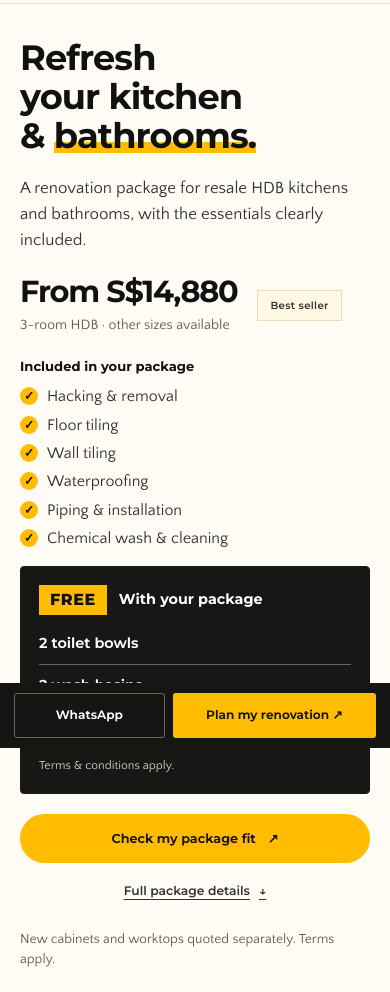
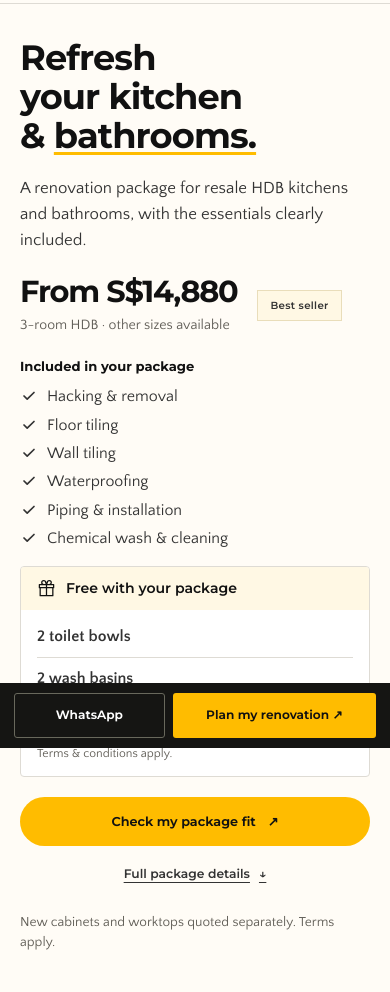
Before and after one commit to jianwongdesign/style-space-review, a plain HTML site: page index.html in a window 390 px wide. Shown: the part 96-1088 px from the top of the page. Drawn offline with Linux system fonts and the light colour scheme.

Commit message:
Refine complimentary offer styling and headline emphasis

```diff
--- a/assets/styles.css
+++ b/assets/styles.css
@@ -16,22 +16,23 @@
 
 /* The opening offer: short hook, visible scope and one primary next step. */
 .hero-copy h1{font-size:clamp(2.2rem,3.5vw,3.7rem)}
+.hero-copy .mark{background:none;text-decoration-line:underline;text-decoration-color:var(--gold);text-decoration-thickness:.075em;text-underline-offset:.12em;text-decoration-skip-ink:none}
 .hero-copy>.lead{font-size:1.08rem;max-width:44ch}
 .hero-offer-summary{margin:22px 0 16px}
 .hero-offer-summary h2{font-size:.82rem;letter-spacing:0;margin-bottom:12px}
 .hero-included-list{list-style:none;display:grid;grid-template-columns:repeat(2,minmax(0,1fr));grid-auto-rows:1fr;gap:9px 18px;padding:0;margin:0;font-size:1rem;line-height:1.4}
 .hero-included-list li{display:grid;grid-template-columns:18px minmax(0,1fr);align-items:start;gap:9px}
-.hero-included-list li::before{content:'✓';display:grid;place-items:center;width:18px;height:18px;margin-top:2px;border-radius:50%;background:var(--gold);font:bold .75rem/1 Montserrat,sans-serif;color:var(--ink)}
-.hero-gift{background:#171715;color:white;border:1px solid #171715;border-radius:4px;padding:20px 22px;margin-bottom:24px;line-height:1.45}
-.hero-gift-heading{display:flex;align-items:center;gap:12px;margin-bottom:18px}
-.free-badge{display:inline-block;background:var(--gold);color:var(--ink);padding:7px 11px;font:800 1rem/1 Montserrat,sans-serif;letter-spacing:.035em}
-.hero-gift-heading h2{color:white;font-size:.9rem;letter-spacing:0;line-height:1.4}
-.free-items{list-style:none;margin:0;padding:0;display:grid;grid-template-columns:repeat(3,minmax(0,1fr));gap:0}
+.hero-included-list li::before{content:'';display:block;width:18px;height:18px;margin-top:2px;background:url('./img/check.svg') center/18px 18px no-repeat}
+.hero-gift{background:white;color:var(--text);border:1px solid var(--line);border-radius:4px;overflow:hidden;margin-bottom:24px;line-height:1.45}
+.hero-gift-heading{display:flex;align-items:center;gap:10px;background:var(--tint);padding:12px 18px}
+.hero-gift-heading svg{width:19px;height:19px;flex-shrink:0;color:var(--ink)}
+.hero-gift-heading h2{color:var(--ink);font-size:.88rem;font-weight:600;letter-spacing:0;line-height:1.4;text-wrap:initial}
+.free-items{list-style:none;margin:0;padding:18px 0 12px;display:grid;grid-template-columns:repeat(3,minmax(0,1fr));gap:0}
 .free-items.two-items{grid-template-columns:repeat(2,minmax(0,1fr))}
-.free-items li{display:flex;align-items:center;justify-content:center;text-align:center;min-height:44px;padding:0 12px;font:650 .88rem/1.5 Montserrat,sans-serif}
-.free-items li+li{border-left:1px solid #67675f}
-.hero-gift .gift-terms{margin:16px 0 0;font-size:.76rem;color:#d0cec5}
-.gift.is-free{background:var(--gold);border-left:0;color:var(--ink);font-weight:700}
+.free-items li{display:flex;align-items:flex-start;justify-content:center;text-align:center;padding:0 14px;font-size:1rem;font-weight:700;line-height:1.4}
+.free-items li+li{border-left:1px solid var(--line)}
+.hero-gift .gift-terms{margin:0;padding:0 18px 14px;font-size:.76rem;color:var(--muted)}
+.gift.is-free{background:var(--tint);border:1px solid #e8dfc5;border-radius:4px;color:var(--text);font-weight:400}
 .hero-detail-link{display:inline-flex;align-items:center;gap:9px;min-height:44px;font:600 .77rem/1.4 Montserrat,system-ui,sans-serif;text-decoration:underline;text-underline-offset:4px}
 .hero-actions{gap:16px}
 .hero-price .badge{max-width:none}
@@ -55,7 +56,7 @@
 @media(min-width:1700px){.condo-hero-grid{gap:28px 66px}.condo-hero-grid .hero-photo{height:310px}.hero-inclusions{padding:34px}.condo-inclusion-grid{gap:26px 34px}.condo-inclusion-grid p{font-size:1.05rem}}
 @media(max-width:1100px){.condo-hero-grid{gap:24px 30px;grid-template-columns:.9fr 1.1fr}.hero-inclusions{padding:23px}.hero-inclusions-head{display:block;margin-bottom:20px}.hero-inclusions-head>span{display:block;margin-top:8px}.condo-inclusion-grid{gap:20px}.hero-included-list{gap:7px 12px;font-size:.96rem}.hero-actions{gap:10px}.hero-price{flex-wrap:wrap;gap:12px 20px}}
 @media(max-width:900px){.condo-hero-grid{grid-template-columns:1fr;grid-template-areas:'intro' 'inclusions' 'image';gap:26px}.condo-hero-grid .hero-copy{max-width:650px}.condo-hero-grid .hero-copy>.lead{max-width:48ch}.condo-hero-grid .hero-copy h1{max-width:18ch;font-size:clamp(2.2rem,5.5vw,3.5rem)}.condo-hero-grid .hero-photo{height:340px}.hero-inclusions-head{display:flex;align-items:baseline}.hero-inclusions-head>span{margin:0}.hero-inclusions{padding:28px}.condo-inclusion-grid{gap:24px 34px}}
-@media(max-width:520px){.hero-copy>.lead{font-size:1.05rem}.hero-copy .hero-actions{display:flex;flex-direction:column;align-items:stretch;gap:6px}.hero-actions .hero-detail-link{justify-content:center}.hero-offer-summary{margin-top:20px}.hero-included-list{grid-template-columns:1fr;gap:6px;font-size:1rem}.hero-gift{padding:13px 15px;margin-bottom:20px}.hero-price .badge{font-size:.64rem}.hero-inclusions{padding:22px 20px}.hero-inclusions-head{display:block}.hero-inclusions-head>span{margin-top:8px}.condo-inclusion-grid{grid-template-columns:1fr;gap:16px}.condo-inclusion-grid>li{display:grid;grid-template-columns:92px 1fr;gap:14px;padding-top:16px}.condo-inclusion-grid h3{font-size:.8rem;margin:1px 0 0;line-height:1.45}.condo-inclusion-grid p{font-size:.96rem}.condo-hero-grid .hero-photo{height:255px}.hero-art figcaption{max-width:58%}}
+@media(max-width:520px){.hero-copy>.lead{font-size:1.05rem}.hero-copy .hero-actions{display:flex;flex-direction:column;align-items:stretch;gap:6px}.hero-actions .hero-detail-link{justify-content:center}.hero-offer-summary{margin-top:20px}.hero-included-list{grid-template-columns:1fr;gap:6px;font-size:1rem}.hero-gift{margin-bottom:20px}.hero-price .badge{font-size:.64rem}.hero-inclusions{padding:22px 20px}.hero-inclusions-head{display:block}.hero-inclusions-head>span{margin-top:8px}.condo-inclusion-grid{grid-template-columns:1fr;gap:16px}.condo-inclusion-grid>li{display:grid;grid-template-columns:92px 1fr;gap:14px;padding-top:16px}.condo-inclusion-grid h3{font-size:.8rem;margin:1px 0 0;line-height:1.45}.condo-inclusion-grid p{font-size:.96rem}.condo-hero-grid .hero-photo{height:255px}.hero-art figcaption{max-width:58%}}
 @media(max-width:360px){.condo-inclusion-grid>li{grid-template-columns:76px 1fr;gap:11px}.hero-inclusions{padding:20px 16px}.hero-inclusions-head h2{font-size:1.25rem}.hero-price .price{font-size:1.65rem}.hero-gift{font-size:.95rem}}
 
 /* Project imagery stays visible at every breakpoint, with room to see the details. */
@@ -96,10 +97,11 @@
   .project-card figcaption strong{font-size:.88rem}
 }
 @media(max-width:520px){
-  .hero-gift{padding:18px}
+  .hero-gift{padding:0}
+  .hero-gift-heading{padding:12px 16px}
   .free-items,.free-items.two-items{grid-template-columns:1fr}
-  .free-items li{justify-content:flex-start;text-align:left;padding:10px 0;min-height:0;font-size:.9rem}
-  .free-items li:first-child{padding-top:0}
-  .free-items li+li{border-left:0;border-top:1px solid #67675f}
-  .hero-gift .gift-terms{margin-top:8px}
+  .free-items{padding:6px 16px}
+  .free-items li{justify-content:flex-start;text-align:left;padding:9px 0;font-size:1rem}
+  .free-items li+li{border-left:0;border-top:1px solid var(--line)}
+  .hero-gift .gift-terms{padding:0 16px 13px}
 }
--- a/index.html
+++ b/index.html
@@ -9,10 +9,10 @@
   <title>Kitchen &amp; Bathroom Renovation Packages | Style + Space — Preview</title>
   <meta name="description" content="Explore Style + Space renovation packages, starting with kitchen and bathroom renovation from S$14,880. See the scope and plan your enquiry.">
   <link rel="icon" type="image/png" href="assets/img/logo-dark.png">
-  <link rel="stylesheet" href="assets/styles.css?v=20261116-free-items">
+  <link rel="stylesheet" href="assets/styles.css?v=20261116-refined-offer">
   <link rel="preload" href="assets/fonts/Montserrat-VF.woff2" as="font" type="font/woff2" crossorigin>
-  <script src="assets/packages.js?v=20261116-free-items" defer></script>
-  <script src="assets/app.js?v=20261116-free-items" defer></script>
+  <script src="assets/packages.js?v=20261116-refined-offer" defer></script>
+  <script src="assets/app.js?v=20261116-refined-offer" defer></script>
 </head>
 <body data-page="main">
 <a class="skip" href="#main">Skip to content</a>
@@ -46,7 +46,7 @@
             </ul>
           </div>
           <div class="hero-gift" id="hero-gift" role="group" aria-labelledby="hero-gift-title">
-            <div class="hero-gift-heading"><span class="free-badge">FREE</span><h2 id="hero-gift-title">With your package</h2></div>
+            <div class="hero-gift-heading"><svg viewBox="0 0 24 24" fill="none" stroke="currentColor" stroke-width="1.6" stroke-linecap="round" stroke-linejoin="round" aria-hidden="true" focusable="false"><path d="M4 11v10h16V11M3 7h18v4H3zM12 7v14M12 7H8.5A2.5 2.5 0 1 1 11 4.5L12 7Zm0 0h3.5A2.5 2.5 0 1 0 13 4.5L12 7Z"/></svg><h2 id="hero-gift-title">Free with your package</h2></div>
             <ul class="free-items" id="hero-gift-copy"><li>2 toilet bowls</li><li>2 wash basins</li><li>2 basin taps</li></ul>
             <p class="gift-terms">Terms &amp; conditions apply.</p>
           </div>
```
Also changed, not shown: condominium/index.html (+3 -3 lines), assets/img/check.svg (added).
